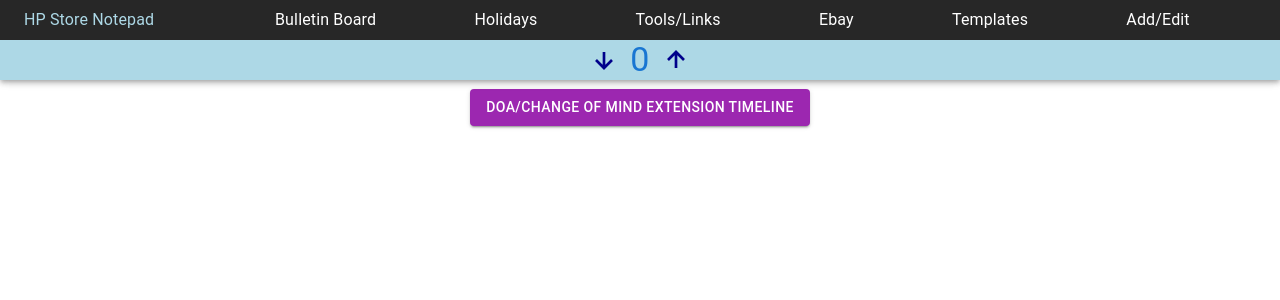
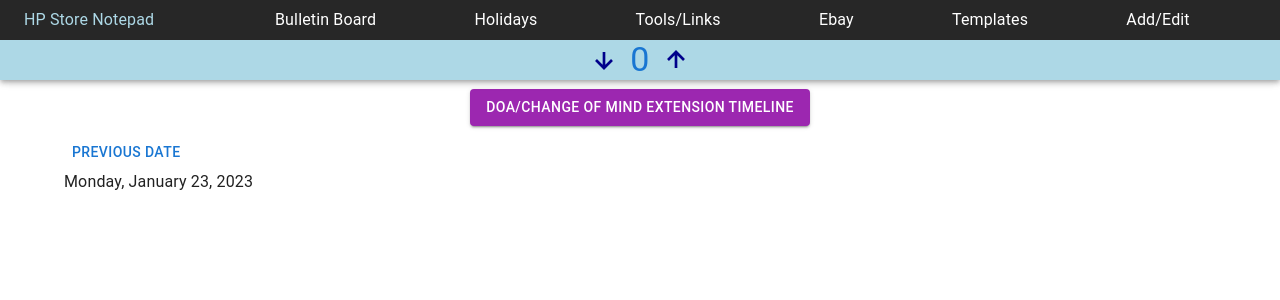
Before and after one commit to misterplain/hpNotePad-TEST, a React (Create React App) app in the folder frontend/: page /#/ in a window 1280 px wide. Shown: the top 300 px of the page. Built offline with nearby package versions, Linux system fonts and the light colour scheme; no server answers.

Commit message:
state management dates and api calls

```diff
--- a/frontend/src/components/Bulletin.js
+++ b/frontend/src/components/Bulletin.js
@@ -1,30 +1,55 @@
-import React, { useEffect, useInteral } from "react";
+import React, { useEffect, useState } from "react";
 import { useSelector, useDispatch } from "react-redux";
 import { Box, Paper, Grid, Typography, Button } from "@mui/material";
-import {fetchData} from "../actions/dashboardActions";
-
-
-
+import { fetchData } from "../actions/dashboardActions";
 
 const Bulletin = () => {
+  const dispatch = useDispatch();
 
-  const  dashboardData  = useSelector((state) => state.dashboardData);
-  console.log(dashboardData)
-  const dispatch = useDispatch();
-  const date = new Date();
-  //turn current date into string in format 2023-01-01
-  const dateString = `${date.getFullYear()}-${date.getMonth() + 1}-${date.getDate()}`;
+  const dashboardState = useSelector((state) => state.dashboard);
 
+  function formatDate(dateTest) {
+    const year = dateTest.getFullYear();
+    const month = String(dateTest.getMonth() + 1).padStart(2, "0");
+    const day = String(dateTest.getDate()).padStart(2, "0");
+
+    return `${year}-${month}-${day}`;
+  }
+
+  const today = new Date();
+  const [displayedDate, setDisplayedDate] = useState(formatDate(today));
+
+  function getPrevDate(displayedDate) {
+    const prevDate = new Date(displayedDate);
+    prevDate.setDate(prevDate.getDate() - 1);
+    setDisplayedDate(formatDate(prevDate));
+    dispatch(fetchData(formatDate(prevDate)));
+  }
+
+  function getNextDate() {
+    const nextDate = new Date(displayedDate);
+    nextDate.setDate(nextDate.getDate() + 1);
+    setDisplayedDate(formatDate(nextDate));
+    dispatch(fetchData(formatDate(nextDate)));
+  }
+
+  function parseDateFormat(dateString) {
+    const date = new Date(dateString);
+    const options = {
+      weekday: "long",
+      year: "numeric",
+      month: "long",
+      day: "numeric",
+    };
+    return date.toLocaleDateString("en-US", options);
+  }
 
   useEffect(() => {
-
-    console.log(dateString)
-    if (!dashboardData) {
+    if (!dashboardState.loading && !dashboardState) {
       // dispatch(fetchData(dateString));
-      dispatch(fetchData("2023-2-13"));
+      dispatch(fetchData(formatDate(today)));
     }
-  })
-
+  }, [dashboardState, dispatch]);
 
   return (
     <Grid container justifyContent='center' sx={{ marginTop: "25px" }}>
@@ -55,6 +80,16 @@ const Bulletin = () => {
           </a>
         </Box>
       </Grid>
+      <Grid item xs={12}>
+        <Button onClick={() => getPrevDate(displayedDate)}>
+          PREVIOUS DATE
+        </Button>
+        <Typography>{parseDateFormat(displayedDate)}</Typography>
+        {/* write a function so that the below button will be displayed only if the displayedDate is yesterday or before */}
+        {displayedDate === formatDate(new Date()) ? null : (
+          <Button onClick={() => getNextDate(displayedDate)}>NEXT DATE</Button>
+        )}
+      </Grid>
     </Grid>
   );
 };
```
Also changed, not shown: 1 other file (tests, documents, lock files or other folders).
